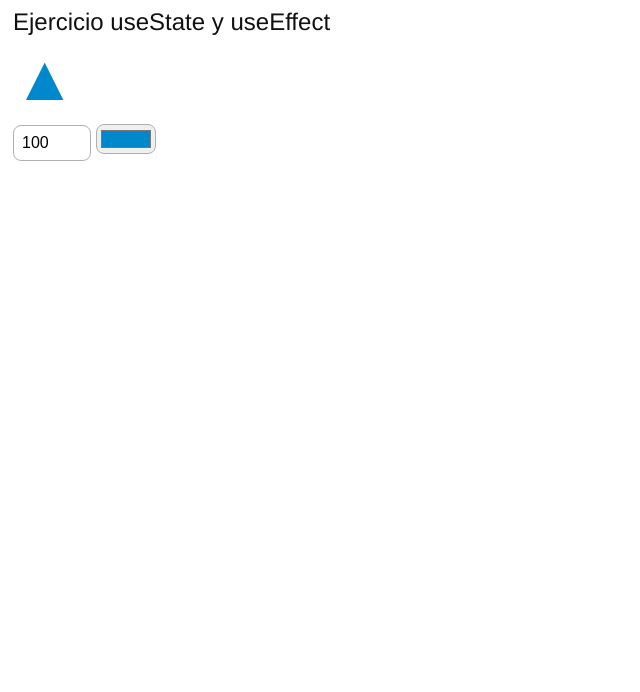
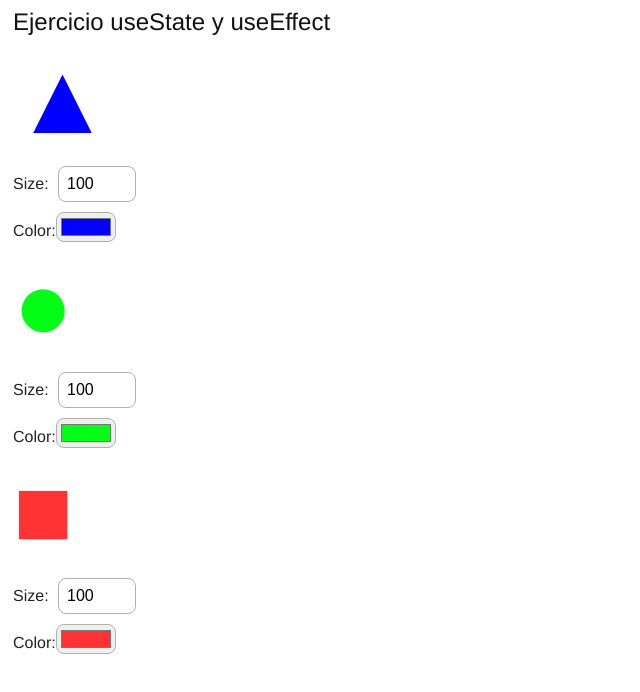
Before and after one commit to RogerRochoRibas/curso-react-avanzado, a React (Vite) app: page / in a window 1280 px wide. Shown: the top 692 px of the page, without its empty margins (0-640 px from the left). Built offline with nearby package versions, Linux system fonts and the light colour scheme.

Commit message:
color working

```diff
--- a/src/App.jsx
+++ b/src/App.jsx
@@ -1,14 +1,16 @@
 import { colors } from './styles/colors'
 import { dimensions } from './styles/dimensions'
 import { Text } from "./components/atoms"
-import { ShapeInteractive} from "./components/molecules"
+import { InteractiveShape} from "./components/molecules"
 
 function App() {
 
   return (
     <div className="App">
         <Text color={colors.font.title} fontSize={dimensions.xl}>Ejercicio useState y useEffect</Text>
-        <ShapeInteractive>▲</ShapeInteractive>
+        <InteractiveShape defaultColor="#0000ff" defaultSize={100}>▲</InteractiveShape>
+        <InteractiveShape defaultColor="#00ff15" defaultSize={100}>●</InteractiveShape>
+        <InteractiveShape defaultColor="#FF3333" defaultSize={100}>■</InteractiveShape>
     </div>
   )
 }
--- a/src/components/atoms/ColorInput.jsx
+++ b/src/components/atoms/ColorInput.jsx
@@ -18,12 +18,13 @@ const ColorInputStyled = styled.input`
   }
 `;
 
-export const ColorInput = ({ type = "color", defaultValue = "#0088CC" }) => {
+export const ColorInput = ({ type = "color", defaultValue = "#0088CC", setColor }) => {
   return (
     <>
       <ColorInputStyled
         type={type}
         defaultValue={defaultValue}
+        onChange={e => setColor(e.target.value)}
       ></ColorInputStyled>
     </>
   );
--- a/src/components/atoms/NumberInput.jsx
+++ b/src/components/atoms/NumberInput.jsx
@@ -21,12 +21,13 @@ const NumberInputStyled = styled.input`
   }
 `;
 
-export const NumberInput = ({ type = "number", defaultValue = "100" }) => {
+export const NumberInput = ({ type = "number", defaultValue = "100" , setSize }) => {
   return (
     <>
       <NumberInputStyled
         type={type}
         defaultValue={defaultValue}
+        onChange={e => setSize(e.target.value)}
       ></NumberInputStyled>
     </>
   );
--- /dev/null
+++ b/src/components/molecules/InteractiveShape.jsx
@@ -0,0 +1,23 @@
+import { ColorInput, NumberInput, Text } from "../atoms";
+import React from "react";
+import { useState } from "react";
+
+export const InteractiveShape = ({ children, defaultColor, defaultSize }) => {
+  const [size, setSize] = useState(defaultSize);
+  const [color, setColor] = useState(defaultColor);
+
+  return (
+    <>
+      <Text color={color} fontSize={size}>
+        {children}
+      </Text>
+      <Text>
+        Size: <NumberInput defaultValue={size} setSize={setSize}></NumberInput>
+      </Text>
+      <Text>
+        Color:
+        <ColorInput defaultValue={color} setColor={setColor}></ColorInput>
+      </Text>
+    </>
+  );
+};
--- a/src/components/molecules/ShapeInteractive.jsx
+++ /dev/null
@@ -1,17 +0,0 @@
-import { ColorInput, NumberInput, Text } from "../atoms";
-import { colors } from "../../styles/colors";
-import { dimensions } from "../../styles/dimensions";
-
-import React from "react";
-
-export const ShapeInteractive = ({children}) => {
-  return (
-    <>
-      <Text color={colors.blue} fontSize={dimensions.xxxl}>
-        {children}
-      </Text>
-      <NumberInput></NumberInput>
-      <ColorInput></ColorInput>
-    </>
-  );
-};
--- a/src/components/molecules/index.js
+++ b/src/components/molecules/index.js
@@ -1 +1 @@
-export * from './ShapeInteractive'
+export * from './InteractiveShape'
```
